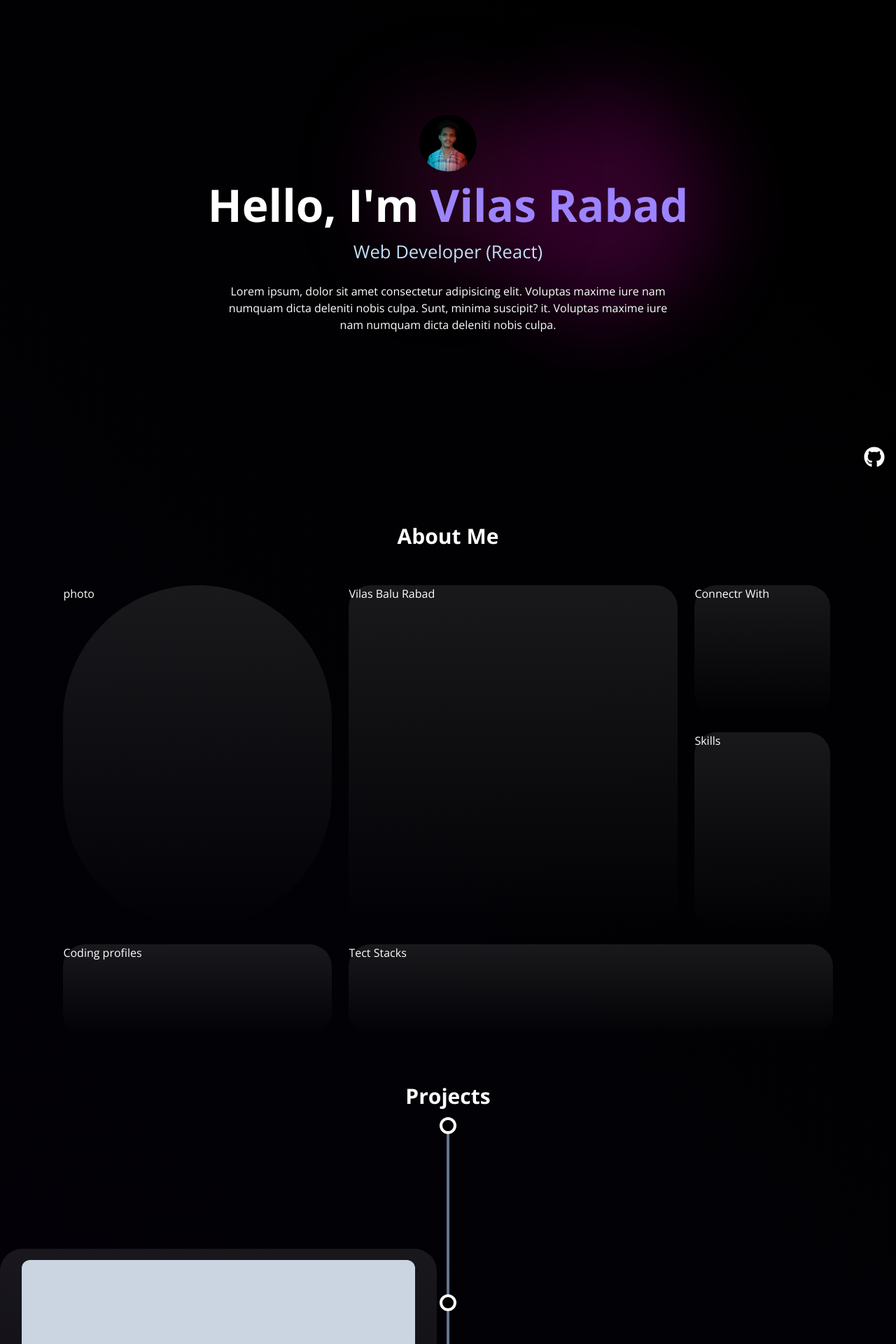
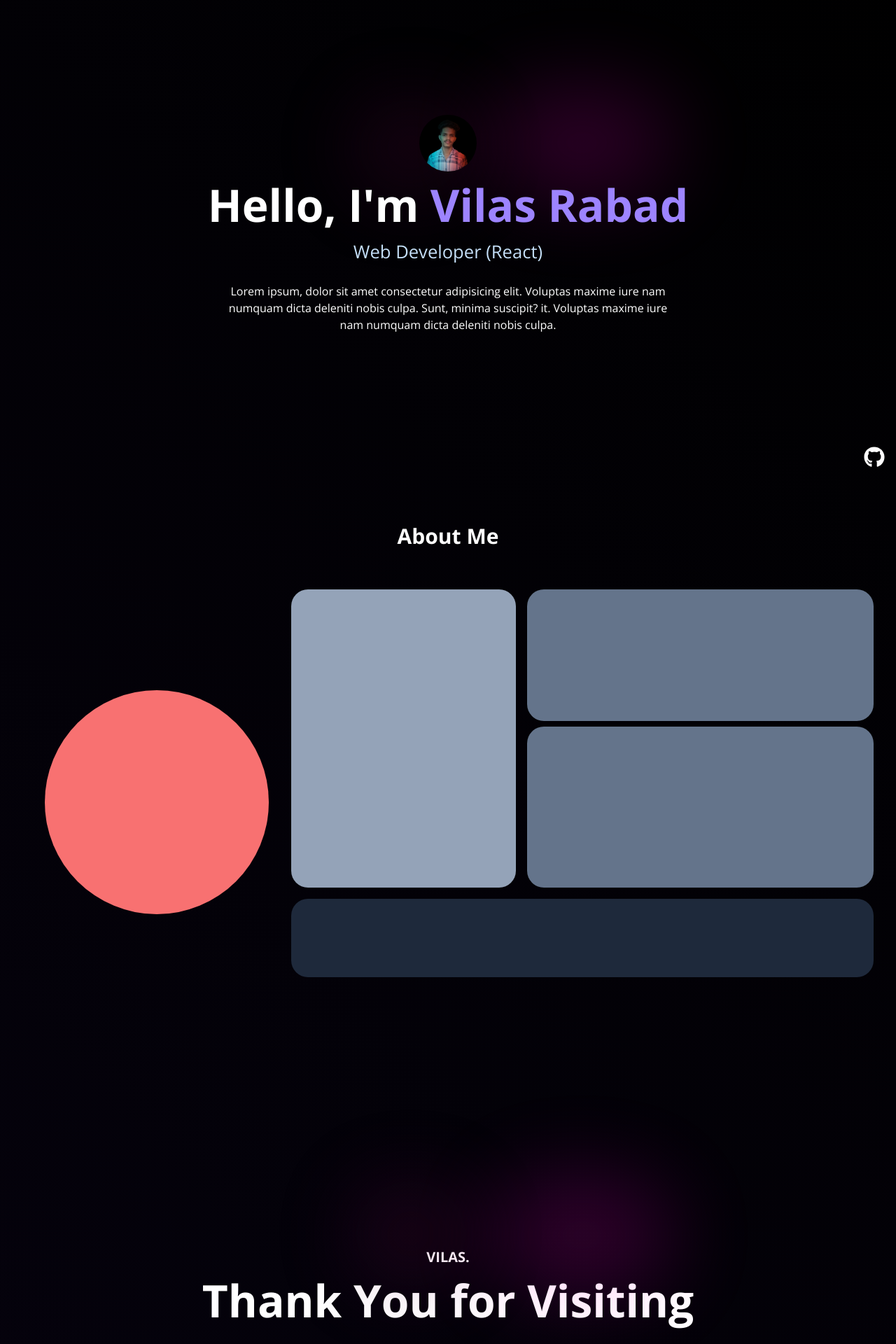
Before and after one commit to VilBRabad/portFolio, a React (Vite) app: page / in a window 1280 px wide. Shown: the part 100-2020 px from the top of the page at 70% size. Built offline with nearby package versions, Linux system fonts and the light colour scheme.

Commit message:
About Fixing

```diff
--- a/src/App.jsx
+++ b/src/App.jsx
@@ -15,7 +15,7 @@ function App() {
       <Navbar visible={visible}/>
       <Home setVisible={setVisible}/>
       <About/>
-      <Projects/>
+      {/* <Projects/> */}
       {/* <AnimeTest/> */}
       <LastPage/>
     </>
--- a/src/components/About.jsx
+++ b/src/components/About.jsx
@@ -1,23 +1,26 @@
 import React from 'react'
 
 function About() {
+
+
+
   return (
-    <div className="about text-white h-screen flex flex-col items-center">
+    <div className="about text-white lg:h-screen flex flex-col items-center">
       <span className="title font-bold">About Me</span>
-      <div className="container w-full h-full mt-12 flex gap-6 justify-center flex-wrap">
-        <div className="w-[30%] flex flex-col justify-center gap-6">
-          <div className="h-[75%] w-[100%] bg-gradient-to-b from-higherCardColor to-lowerCardColor rounded-full">photo</div>
-          <div className="h-[20%] w-full bg-gradient-to-b from-higherCardColor to-lowerCardColor rounded-[2rem]">Coding profiles</div>
+      <div className="container mt-6 h-full w-full flex flex-col justify-center items-center gap-4 lg:gap-0 lg:flex-row">
+        <div className="w-full h-[20rem] flex flex-col items-center justify-center lg:w-[34%] lg:h-full xl:w-[30%] 2xl:w-[25%]">
+          <div className="w-[20rem] h-[20rem] bg-red-400 rounded-full"></div>
+          {/* <div className="w-[20rem] h-[7rem] bg-red-400 rounded-3xl hidden lg:flex"></div> */}
         </div>
-        <div className="w-[54%] flex flex-col justify-center items-center gap-6 flex-wrap ">
-          <div className="w-full h-[75%] flex gap-6 flex-wrap">
-            <div className="h-full w-[68%] bg-gradient-to-b from-higherCardColor to-lowerCardColor rounded-[2rem]">Vilas Balu Rabad</div>
-            <div className="h-full w-[28%] flex flex-col gap-6">
-              <div className="h-[40%] w-full rounded-[2rem] bg-gradient-to-b from-higherCardColor to-lowerCardColor">Connectr With</div>
-              <div className="h-[60%] w-full rounded-[2rem] bg-gradient-to-b from-higherCardColor to-lowerCardColor">Skills</div>
+        <div className="w-full h-auto flex flex-col items-center gap-4 lg:h-[90%] lg:w-[65%]">
+          <div className="w-[90%] h-auto flex flex-col gap-4 lg:h-[70%] lg:w-full lg:flex-row">
+            <div className="w-[100%] h-[20rem] bg-slate-400 rounded-3xl lg:h-full lg:w-[65%]"></div>
+            <div className="w-[100%] h-[10rem] flex gap-2 lg:w-full lg:flex-col lg:h-full lg:w-[33%]">
+              <div className="w-1/2 h-full bg-slate-500 rounded-3xl lg:h-[45%] lg:w-full"></div>
+              <div className="w-1/2 h-full bg-slate-500 rounded-3xl lg:h-[55%] lg:w-full"></div>
             </div>
           </div>
-          <div className="h-[20%] w-full bg-gradient-to-b from-higherCardColor to-lowerCardColor rounded-[2rem]">Tect Stacks</div>
+          <div className="w-[90%] h-[7rem] bg-slate-800 rounded-3xl lg:w-full"></div>
         </div>
       </div>
     </div>
--- a/src/components/Home.jsx
+++ b/src/components/Home.jsx
@@ -17,13 +17,13 @@ function Home({setVisible}) {
     <div className="h-[91vh] w-screen relative z-2 flex items-center justify-center">
       <div className="relative container h-full w-full justify-center items-center flex text-white flex-col z-10">
         <img className="h-[81px] bg-black z-2 rounded-full" src={frontPhoto} alt="" />
-        <span className="text-[4rem] font-bold z-3">Hello, I'm <span className="text-[#9D84FF]">Vilas Rabad</span></span>
+        <span className="w-[85%] text-[4rem] font-bold z-3 text-center">Hello, I'm <span className="text-[#9D84FF]">Vilas Rabad</span></span>
         <span ref={myRef} className="text-[1.6rem] text-[#C5DFF8] mb-6 z-3">Web Developer (React)</span>
-        <span className="w-[50%] text-center z-3">Lorem ipsum, dolor sit amet consectetur adipisicing elit. Voluptas maxime iure nam numquam dicta deleniti nobis culpa. Sunt, minima suscipit? it. Voluptas maxime iure nam numquam dicta deleniti nobis culpa. </span>
+        <span className="w-[80%] text-center z-3 lg:w-[50%]">Lorem ipsum, dolor sit amet consectetur adipisicing elit. Voluptas maxime iure nam numquam dicta deleniti nobis culpa. Sunt, minima suscipit? it. Voluptas maxime iure nam numquam dicta deleniti nobis culpa. </span>
         <FaGithub className="absolute text-white text-3xl bottom-4 right-4"/>
       </div>
-      <div className="colors absolute h-[20rem] w-[20rem] bg-[#F806CC] opacity-[20%] top-[35%] left-[45%] rounded-full blur-3xl z-1" />
-      <div className="colors2 absolute h-[15rem] w-[12rem] bg-[#820D5D] opacity-[27%] top-[25%] left-[37%] rounded-full blur-3xl z-1"></div>
+      <div className="colors absolute h-[20%] w-[20%] bg-[#F806CC] opacity-[20%] top-[35%] left-[45%] rounded-full blur-3xl z-1" />
+      <div className="colors2 absolute h-[15%] w-[12%] bg-[#820D5D] opacity-[27%] top-[25%] left-[37%] rounded-full blur-3xl z-1"></div>
     </div>
   )
 }
--- a/src/components/LastPage.jsx
+++ b/src/components/LastPage.jsx
@@ -2,18 +2,18 @@ import React from 'react'
 
 function LastPage() {
   return (
-    <div className="h-screen w-screen relative text-white flex justify-center items-center">
+    <div className="h-[100vh] w-screen relative text-white flex justify-center items-center">
       <div className="container flex flex-col h-full w-full justify-center items-center relative ">
          <span className="text-xl font-bold">VILAS.</span>
-         <span className="text-[4.5rem] font-bold">Thank You for Visiting</span>
+         <span className="text-[3rem] text-center font-bold lg:text-[4rem]">Thank You for Visiting</span>
          <div className="flex gap-4">
             <div className="w-[8rem] h-12 cursor-pointer bg-gradient-to-r from-slate-700 to-teal-400 m-4 rounded-md border-2 border-slate-500 flex justify-center items-center text-black text-lg font-semibold transition-all duration-300 ease-in-out hover:text-white hover:bg-none z-10">Hire Me</div>
             <div className="w-[8rem] h-12 cursor-pointer m-4 rounded-md border-2 border-slate-500 flex justify-center items-center text-lg font-semibold transition-all duration-300 ease-in-out hover:bg-teal-600 hover:text-black z-10">My Work</div>
          </div>
         <div className="Top absolute w-12 h-12 bg-slate-300 bottom-4 right-4 rounded-full"></div>
       </div>
-      <div className="colors absolute h-[20rem] w-[20rem] bg-[#F806CC] opacity-[20%] top-[35%] left-[45%] rounded-full blur-3xl z-2" />
-      <div className="colors2 absolute h-[15rem] w-[12rem] bg-[#820D5D] opacity-[27%] top-[25%] left-[37%] rounded-full blur-3xl z-2"></div>
+      <div className="colors absolute h-[20%] w-[20%] bg-[#F806CC] opacity-[20%] top-[35%] left-[45%] rounded-full blur-3xl z-2" />
+      <div className="colors2 absolute h-[15%] w-[12%] bg-[#820D5D] opacity-[27%] top-[25%] left-[37%] rounded-full blur-3xl z-2"></div>
     </div>
   )
 }
--- a/src/components/Navbar.jsx
+++ b/src/components/Navbar.jsx
@@ -5,7 +5,7 @@ import { IoMdMenu } from "react-icons/io";
 function Navbar({visible}) {
   return (
     <div className="Nav sticky top-0 h-[3.5rem] text-white w-[100%] flex items-center justify-center z-10">
-      <div className={`navbar flex items-center p-2 px-4 rounded-[10rem] ${visible?'w-[100%] justify-between':'justify-end w-[30%] pr-[0%] bg-bgColor backdrop-blur-sm 2xl:justify-center'}`}>
+      <div className={`2xl:container navbar flex items-center p-2 px-4 rounded-[10rem] ${visible?'w-[100%] justify-between':'justify-center md:max-lg:w-[50%] lg:max-xl:w-[38%] 2xl:w-[30%] pr-[0%] bg-bgColor backdrop-blur-sm 2xl:justify-center'} hidden md:flex`}>
         <div className={`myName ml-4 text-xl font-bold transition-delay-4 ${visible?"block":"hidden"}`}>VILAS.</div>
         <div className={`flex justify-around text-md items-center`}>
           <ul className="flex justify-between text-md items-center mr-[5%]">
```
